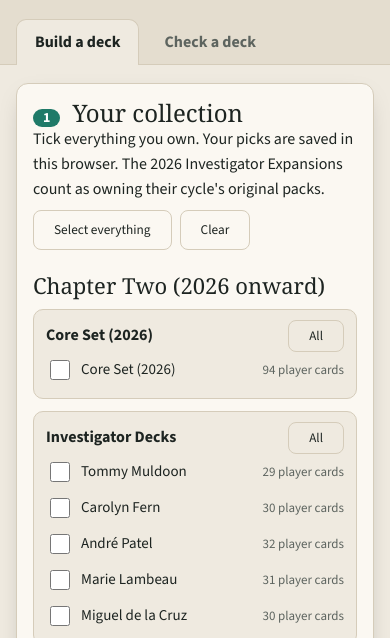
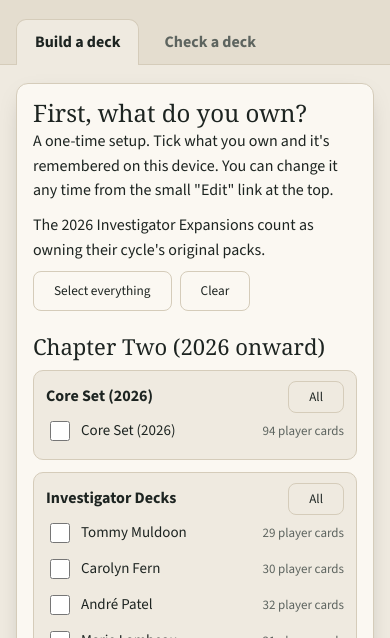
Before and after one commit to kbiben29-hue/arkham-deck-helper, a plain HTML site: page index.html in a window 390 px wide. Shown: the part 206-844 px from the top of the page. Drawn offline with nearby package versions, Linux system fonts and the light colour scheme; a web font is replaced by a local one.

Commit message:
Collection is a one-time setup, not a step
First visit asks what you own; after that a small 'My collection · Edit'
chip sits above the steps. Steps renumbered 1-3.

Co-Authored-By: Claude Opus 5.5 <noreply@anthropic.com>
Claude-Session: https://claude.ai/code/session_01QaZs2APdRnvSMPPhv1K872

```diff
--- a/css/style.css
+++ b/css/style.css
@@ -267,3 +267,7 @@ details.orig summary { cursor: pointer; color: var(--muted); font-size: 14px; pa
 .chip-btn[aria-pressed=true] { background: var(--accent); color: var(--accent-ink); border-color: var(--accent); }
 .intel { display: grid; grid-template-columns: repeat(auto-fit, minmax(min(100%, 340px), 1fr)); gap: 14px 24px; margin-top: 14px; padding: 14px 16px; border-radius: 10px; background: var(--bg); border: 1px solid var(--line); }
 .intel ul { margin: 0; padding-left: 20px; display: grid; gap: 3px; font-size: 15px; }
+.coll-bar { display: flex; justify-content: flex-end; margin-top: 14px; }
+.coll-chip { display: inline-flex; align-items: center; gap: 4px; font-size: 14px; color: var(--muted); background: var(--panel); border: 1px solid var(--line); border-radius: 999px; padding: 2px 6px 2px 14px; }
+.linkish.small { font-size: 14px; min-height: 36px; padding: 0 8px; }
+.coll-setup h2 { font-size: clamp(24px, 2.8vw, 32px); }
--- a/index.html
+++ b/index.html
@@ -81,6 +81,6 @@
   <div id="preview" class="hover-preview" aria-hidden="true"></div>
   <dialog id="card-dialog" class="card-dialog"></dialog>
 
-  <script type="module" src="js/app.js?v=4"></script>
+  <script type="module" src="js/app.js?v=5"></script>
 </body>
 </html>
--- a/js/builder-ui.js
+++ b/js/builder-ui.js
@@ -134,7 +134,7 @@ export function initBuilder(db, camps, ui) {
     const summary = ownedList.length
       ? `You own ${ownedList.length} product${ownedList.length === 1 ? '' : 's'} with ${invs.length} investigator${invs.length === 1 ? '' : 's'}.`
       : 'Tick everything you own. Your picks are saved in this browser.';
-    if (!S.editing) return `<div class="summary-line"><p style="margin:0">${summary}</p><button class="linkish" data-act="edit-coll">Edit collection</button></div>`;
+    if (!S.editing) return `<div class="coll-chip"><span>My collection: ${ownedList.length} product${ownedList.length === 1 ? '' : 's'}, ${invs.length} investigators</span><button class="linkish small" data-act="edit-coll">Edit</button></div>`;
     const body = groups.map(g => `
       <h3 class="coll-chapter">${g.chapter}</h3>
       ${g.items.map(item => {
@@ -150,9 +150,9 @@ export function initBuilder(db, camps, ui) {
         } else inner = list.map(p => packRow(p, item)).join('');
         return `<div class="cycle"><h3>${esc(item.title)} <button class="ghost" data-all="${codes}">All</button></h3>${inner}</div>`;
       }).join('')}`).join('');
-    return `<p style="margin:0">${summary} The 2026 Investigator Expansions count as owning their cycle's original packs.</p>
+    return `<p style="margin:0">${ownedList.length ? summary : ''} The 2026 Investigator Expansions count as owning their cycle's original packs.</p>
       <div class="coll-tools"><button class="ghost" data-act="all">Select everything</button><button class="ghost" data-act="none">Clear</button>
-      ${ownedList.length ? '<button class="primary" data-act="done-coll">Done</button>' : ''}</div>
+      ${ownedList.length ? '<button class="primary" data-act="done-coll">Save and continue</button>' : ''}</div>
       <div class="coll-grid">${body}</div>`;
   }
 
@@ -439,10 +439,12 @@ export function initBuilder(db, camps, ui) {
     else if (S.view === 'result' && S.builder) out = deckHtml(S.builder) + claudeHtml();
     else if (S.view === 'guide' && S.builder) out = guideHtml(S.builder);
     root.innerHTML = `
-      <section class="panel b-step"><h2><span class="num">1</span> Your collection</h2>${collectionHtml()}</section>
-      ${!S.editing ? `<section class="panel b-step"><h2><span class="num">2</span> What are you playing?</h2>${playingHtml()}</section>
-      <section class="panel b-step"><h2><span class="num">3</span> Who are you building for?</h2>${whoHtml(invs)}</section>
-      <section class="panel b-step"><h2><span class="num">4</span> How do you want to build it?</h2>
+      ${S.editing ? `<section class="panel b-step coll-setup"><h2>${Object.values(S.owned).some(Boolean) ? 'Edit your collection' : 'First, what do you own?'}</h2>
+        <p class="sub" style="margin:4px 0 10px">${Object.values(S.owned).some(Boolean) ? 'Changes are saved on this device.' : 'A one-time setup. Tick what you own and it\'s remembered on this device. You can change it any time from the small "Edit" link at the top.'}</p>
+        ${collectionHtml()}</section>` : `<div class="coll-bar">${collectionHtml()}</div>`}
+      ${!S.editing ? `<section class="panel b-step"><h2><span class="num">1</span> What are you playing?</h2>${playingHtml()}</section>
+      <section class="panel b-step"><h2><span class="num">2</span> Who are you building for?</h2>${whoHtml(invs)}</section>
+      <section class="panel b-step"><h2><span class="num">3</span> How do you want to build it?</h2>
         <p class="field-label" style="margin:0 0 6px">How far outside the box?</p>
         <div class="seg" role="group" aria-label="How far outside the box">${SPICE.map(([n, d], i) => `<button data-spice="${i}" aria-pressed="${S.spice === i}" title="${d}">${n}</button>`).join('')}</div>
         <p class="sub" style="margin:6px 0 14px">${SPICE[S.spice][1]}.</p>
--- a/version.json
+++ b/version.json
@@ -1 +1 @@
-{"version":"20261123054106"}
+{"version":"20261123054154"}
```
